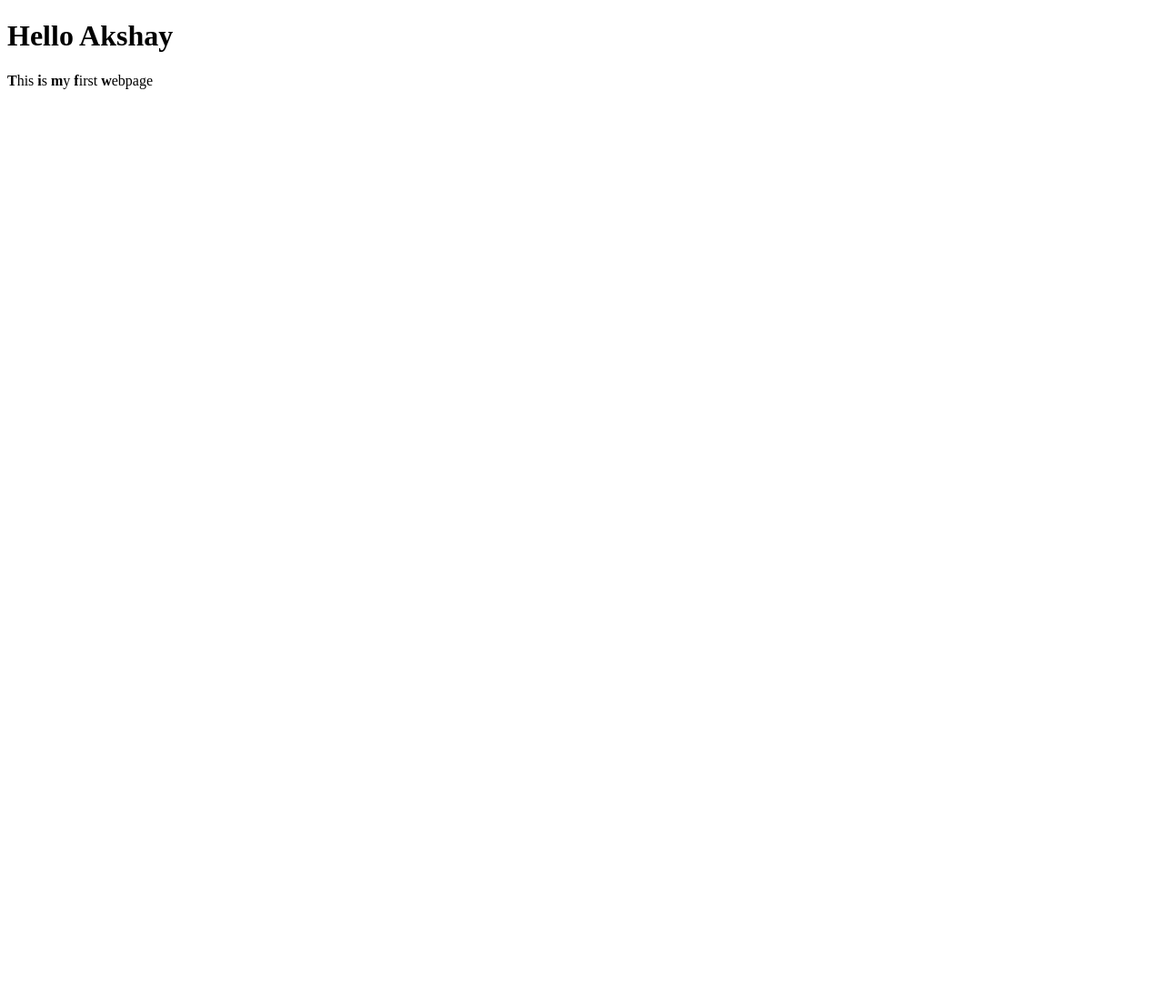
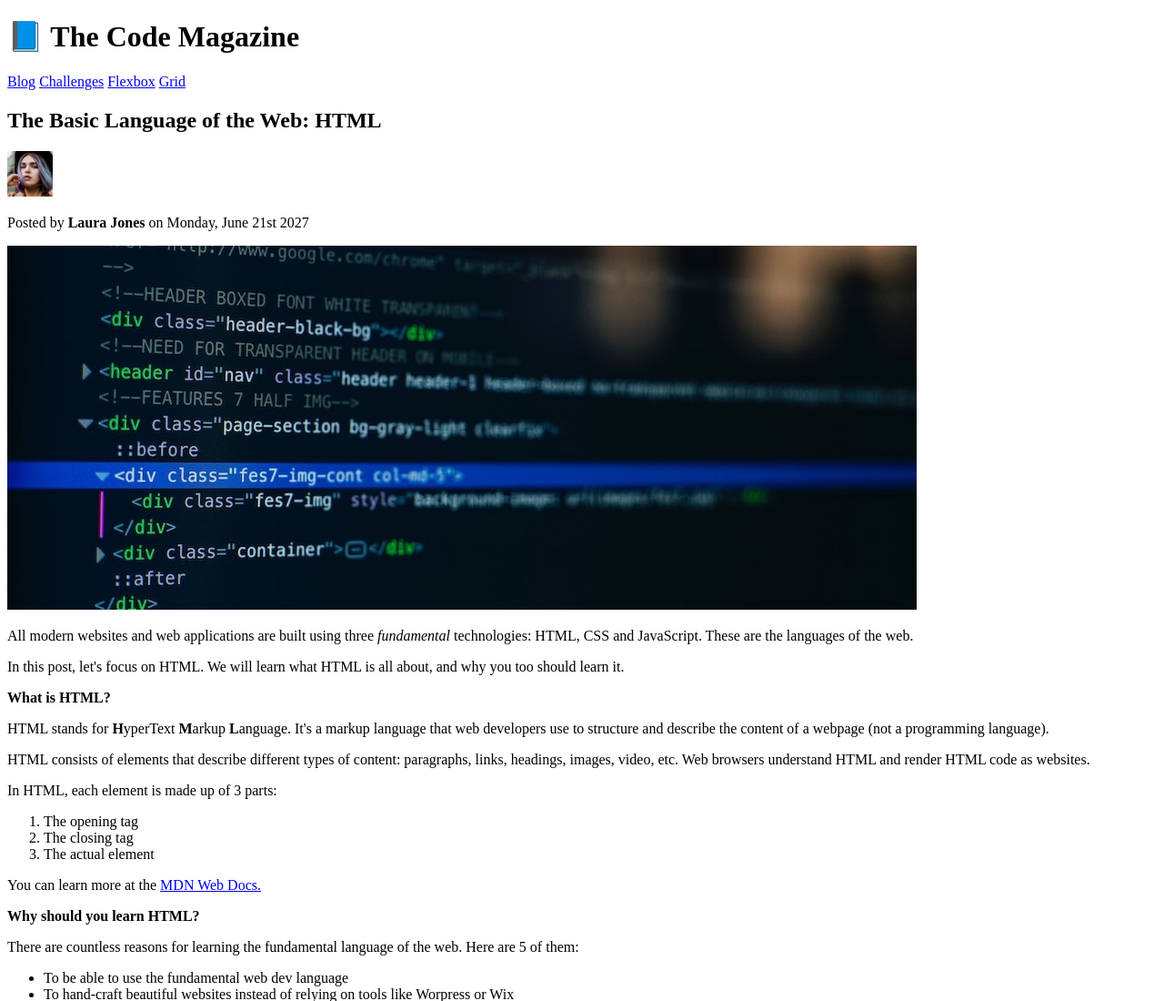
Before and after one commit to akshaymai/Html-Css-Design, a plain HTML site: page index.html in a window 1280 px wide. Shown: the top 1100 px of the page at 91% size. Before the commit the page ends 800 px from the top, so only its background shows below. Drawn offline with Linux system fonts and the light colour scheme.

Commit message:
first static page

```diff
--- a/index.html
+++ b/index.html
@@ -1,12 +1,110 @@
 <!DOCTYPE html>
 <html lang="en">
-<head>
-    <meta charset="UTF-8">
-    <meta name="viewport" content="width=device-width, initial-scale=1.0">
+  <head>
+    <meta charset="UTF-8" />
+    <meta name="viewport" content="width=device-width, initial-scale=1.0" />
     <title>My first web page</title>
-</head>
-<body>
-    <h1>Hello Akshay </h1>
-    <p><strong>T</strong>his <strong>i</strong>s <strong>m</strong>y <strong>f</strong>irst <strong>w</strong>ebpage</p>
-</body>
+  </head>
+
+  <body>
+    <h1>📘 The Code Magazine</h1>
+    <a href="#">Blog</a>
+    <a href="#">Challenges</a>
+    <a href="#">Flexbox</a>
+    <a href="#">Grid</a>
+
+    <h2>The Basic Language of the Web: HTML</h2>
+    <img src="/images/laura-jones.jpg" alt="jk" height="50" width="50" />
+    <p>Posted by <strong>Laura Jones</strong> on Monday, June 21st 2027</p>
+    <img src="/images/post-img.jpg" alt="jk" />
+    <p>
+      All modern websites and web applications are built using three
+      <em>fundamental</em>
+      technologies: HTML, CSS and JavaScript. These are the languages of the
+      web.
+    </p>
+    <p>
+      In this post, let's focus on HTML. We will learn what HTML is all about,
+      and why you too should learn it.
+    </p>
+    <strong>What is HTML? </strong>
+
+    <p>
+      HTML stands for <strong>H</strong>yperText <strong>M</strong>arkup
+      <strong> L</strong>anguage. It's a markup language that web developers use
+      to structure and describe the content of a webpage (not a programming
+      language).
+    </p>
+
+    <p>
+      HTML consists of elements that describe different types of content:
+      paragraphs, links, headings, images, video, etc. Web browsers understand
+      HTML and render HTML code as websites.
+    </p>
+    <p>In HTML, each element is made up of 3 parts:</p>
+    <ol>
+      <li>The opening tag</li>
+      <li>The closing tag</li>
+      <li>The actual element</li>
+    </ol>
+
+    <p>
+      You can learn more at the
+      <a
+        target="_blank"
+        href="https://developer.mozilla.org/en-US/docs/Web/HTML"
+        >MDN Web Docs.</a
+      >
+    </p>
+
+    <strong>Why should you learn HTML? </strong>
+
+    <p>
+      There are countless reasons for learning the fundamental language of the
+      web. Here are 5 of them:
+    </p>
+    <ul>
+      <li>To be able to use the fundamental web dev language</li>
+      <li>
+        To hand-craft beautiful websites instead of relying on tools like
+        Worpress or Wix
+      </li>
+      <li>To build web applications</li>
+      <li>To impress friends</li>
+      <li>To have fun 😃</li>
+    </ul>
+
+    <p>Hopefully you learned something new here. See you next time!</p>
+    <h4>Related posts</h4>
+
+    <ul>
+      <li>
+        <img
+          src="images/related-1.jpg"
+          alt="Person programming"
+          width="75"
+          width="75"
+        />
+        <a href="#">How to Learn Web Development</a>
+        <p>By Jonas Schmedtmann</p>
+      </li>
+      <li>
+        <img src="images/related-2.jpg" alt="Lightning" width="75" heigth="75" />
+        <a href="#">The Unknown Powers of CSS</a>
+        <p>By Jim Dillon</p>
+      </li>
+      <li>
+        <img
+          src="images/related-3.jpg"
+          alt="JavaScript code on a screen"
+          width="75"
+          height="75"
+        />
+        <a href="#">Why JavaScript is Awesome</a>
+        <p>By Matilda</p>
+      </li>
+    </ul>
+    <footer>Copyright &copy; 2027 by The Code Magazine.</footer>
+
+  </body>
 </html>
```
